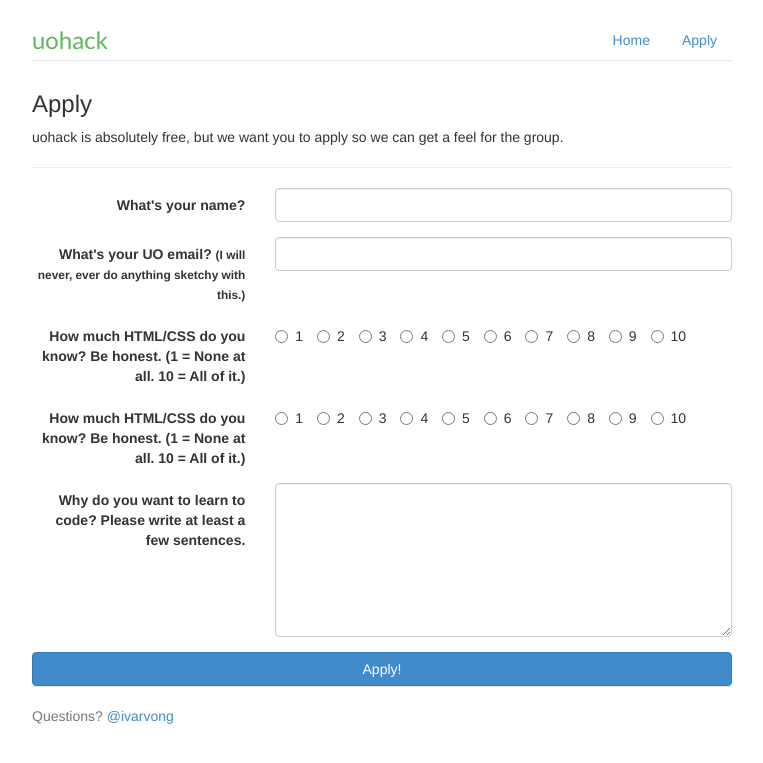
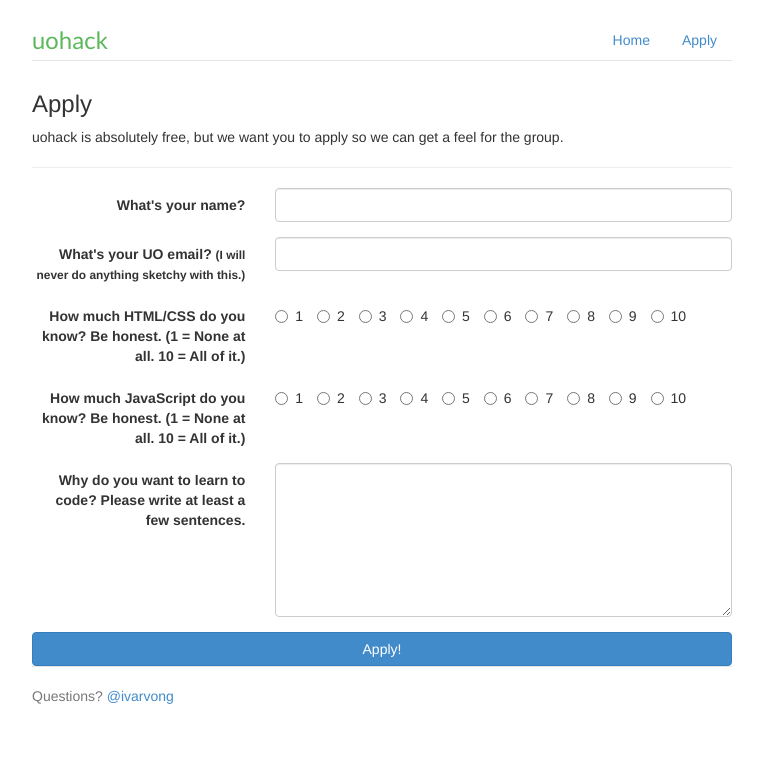
Before and after one commit to uohack/uohack.github.io, a Jekyll site: the page built from apply/index.html, in a window 1280 px wide. Shown: the top 763 px of the page, without its empty margins (258-1021 px from the left). Built offline with Jekyll 4.4.1, drawn with Linux system fonts in a browser that asks for light colours.

Commit message:
copy tweak

```diff
--- a/apply/index.html
+++ b/apply/index.html
@@ -18,7 +18,7 @@ title: Apply to uohack
             </div>
 
             <div class="form-group">
-                    <label for="inputEmail1" class="col-lg-4 control-label">What's your UO email? <small>(I will never, ever do anything sketchy with this.)</small></label>
+                <label for="inputEmail1" class="col-lg-4 control-label">What's your UO email? <small>(I will never do anything sketchy with this.)</small></label>
                 <div class="col-lg-8">
                     <input type="text" name="entry.1365465476" value="" class="form-control" id="entry_1365465476" dir="auto" aria-required="true" required="" title="" />
                 </div>
@@ -71,7 +71,7 @@ title: Apply to uohack
 
 
             <div class="form-group">
-                    <label for="inputEmail1" class="col-lg-4 control-label">How much HTML/CSS do you know? Be honest. (1 = None at all. 10 = All of it.)</label>
+                <label for="inputEmail1" class="col-lg-4 control-label">How much JavaScript do you know? Be honest. (1 = None at all. 10 = All of it.)</label>
                 <div class="col-lg-8">
                     <label class="radio-inline">
                     <input type="radio" name="entry.927965146" value="1" id="group_927965146_1" class="ss-q-radio" aria-label="1" required="" /> 1
--- a/index.html
+++ b/index.html
@@ -19,7 +19,7 @@ title: uohack
     </div>
 
     <div class="col-lg-6">
-      <h4>Who are you?</h4>
+      <h4>Who are we?</h4>
       <p>This is a project created by Ivar Vong of Emerald Media Group and Mark Blaine of the UO School of Journalism and Communication.</p>
 
       <h4>It's pretty fun</h4>
```
Lines whose indentation alone changed are shown as unchanged.
